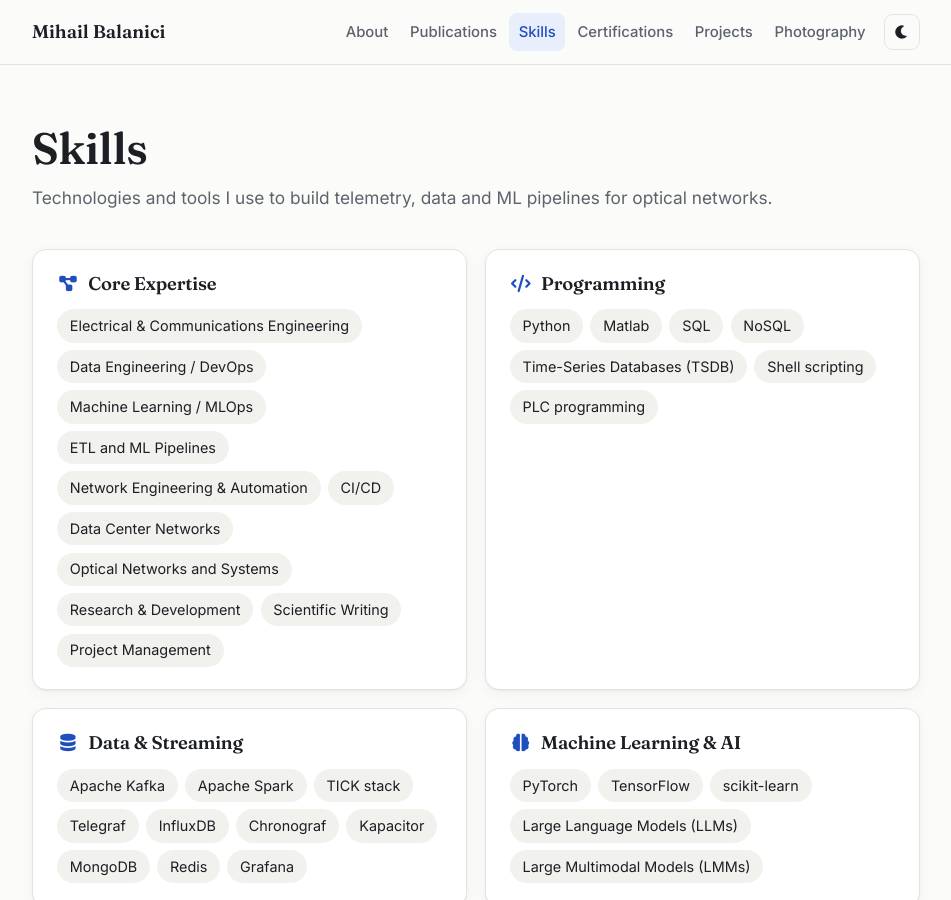
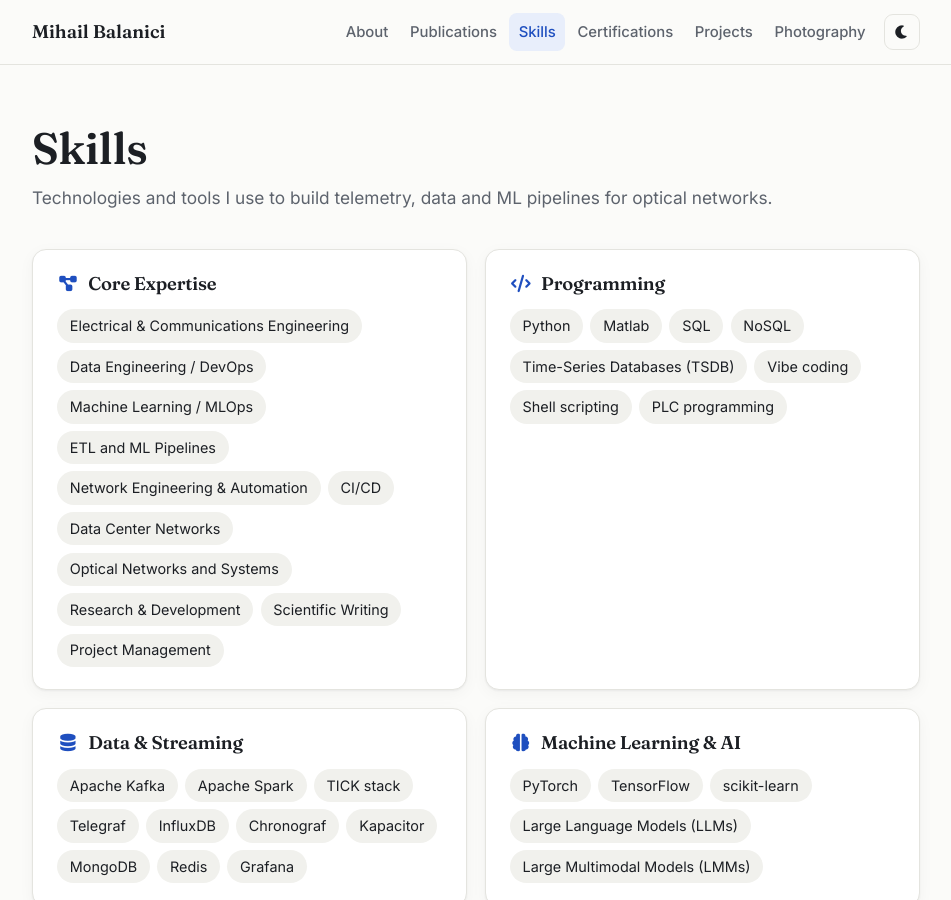
Before and after one commit to mihailbalanici/mihailbalanici.github.io, a Jekyll site: the page built from skills.html, in a window 1280 px wide and 900 px high. Shown: the whole window, without its empty margins (164-1115 px from the left). Built offline with Jekyll 4.4.1, drawn with Linux system fonts in a browser that asks for light colours.

Commit message:
Update skills.yml

```diff
--- a/_data/skills.yml
+++ b/_data/skills.yml
@@ -4,7 +4,7 @@
 
 - group: Programming
   icon: fa-solid fa-code
-  items: [Python, Matlab, SQL, NoSQL, Time-Series Databases (TSDB), Shell scripting, PLC programming]
+  items: [Python, Matlab, SQL, NoSQL, Time-Series Databases (TSDB), Vibe coding, Shell scripting, PLC programming]
 
 - group: Data & Streaming
   icon: fa-solid fa-database
```
